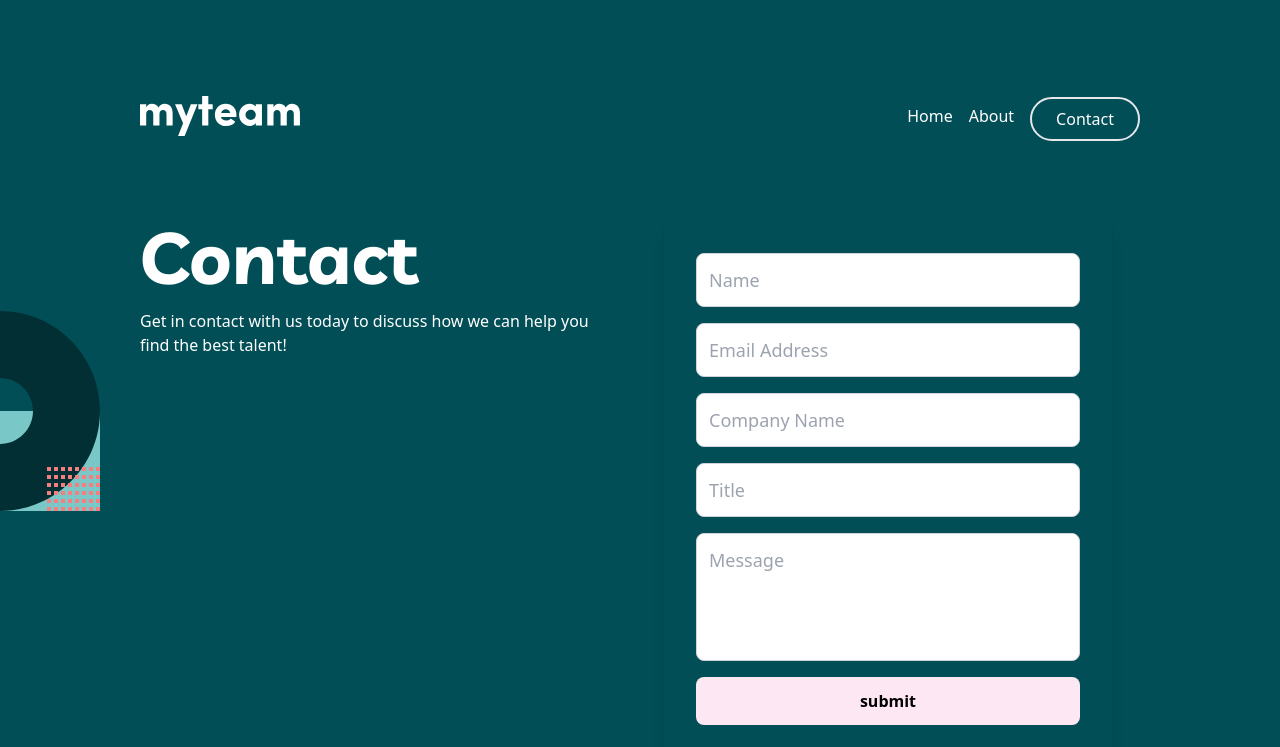
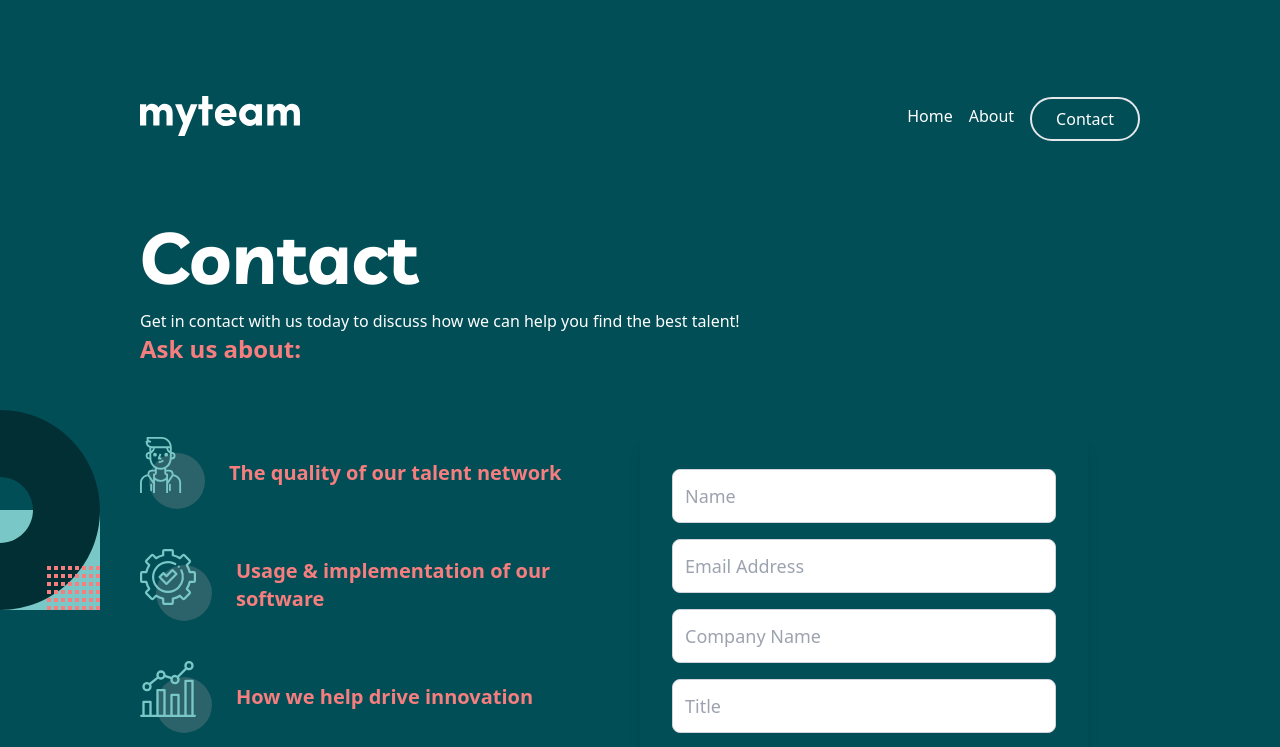
Before and after one commit to JAldo1980/myTeam-recruitment, a React (Vite) app: page /contact in a window 1280 px wide. Shown: the top 747 px of the page. Built offline with nearby package versions, Linux system fonts and the light colour scheme.

Commit message:
contact from update

```diff
--- a/src/components/Contact.jsx
+++ b/src/components/Contact.jsx
@@ -2,11 +2,7 @@ import React from "react";
 
 const Contact = () => {
   return (
-    <div
-      className="text-container grid
-      grid-cols-1 gap-6 pb-60
-      sm:grid-cols-2 sm:pb-40 sm:gap-12"
-    >
+    <div className="text-container pb-60">
       <div>
         <h1 className="text-4xl livvic-semibold sm:text-start sm:text-7xl text-white font-bold">
           Contact
@@ -14,11 +10,41 @@ const Contact = () => {
         <p className="mt-4 text-white">
           Get in contact with us today to discuss how we can help you find the
           best talent!
+          <br></br>
+          <span className="custom-color text-2xl font-bold">Ask us about:</span>
         </p>
       </div>
 
-      <div className="grid">
-        <div className=" p-8 rounded-lg shadow-lg w-full max-w-md">
+      <div className="grid mt-8 sm:grid-cols-2">
+        {/*  */}
+        <div className="flex flex-col gap-10 mt-10">
+          <div className="flex gap-6 items-center">
+            <img src="icon-person.svg" alt="person-icon" />
+            <div className="flex flex-col">
+              <h4 className="custom-color font-bold text-xl">
+                The quality of our talent network
+              </h4>
+            </div>
+          </div>
+          <div className="flex gap-6 items-center">
+            <img src="icon-cog.svg" alt="cog-icon" />
+            <div className="flex flex-col">
+              <h4 className="custom-color font-bold text-xl">
+                Usage &amp; implementation of our software
+              </h4>
+            </div>
+          </div>
+          <div className="flex gap-6 items-center">
+            <img src="icon-chart.svg" alt="chart-icon" />
+            <div className="flex flex-col">
+              <h4 className="custom-color font-bold text-xl">
+                How we help drive innovation
+              </h4>
+            </div>
+          </div>
+        </div>
+        {/*  */}
+        <div className=" p-8 rounded-lg shadow-lg w-full max-w-md mt-10">
           <form action="#" method="post" className="flex flex-col space-y-4">
             <input
               type="text"
```
